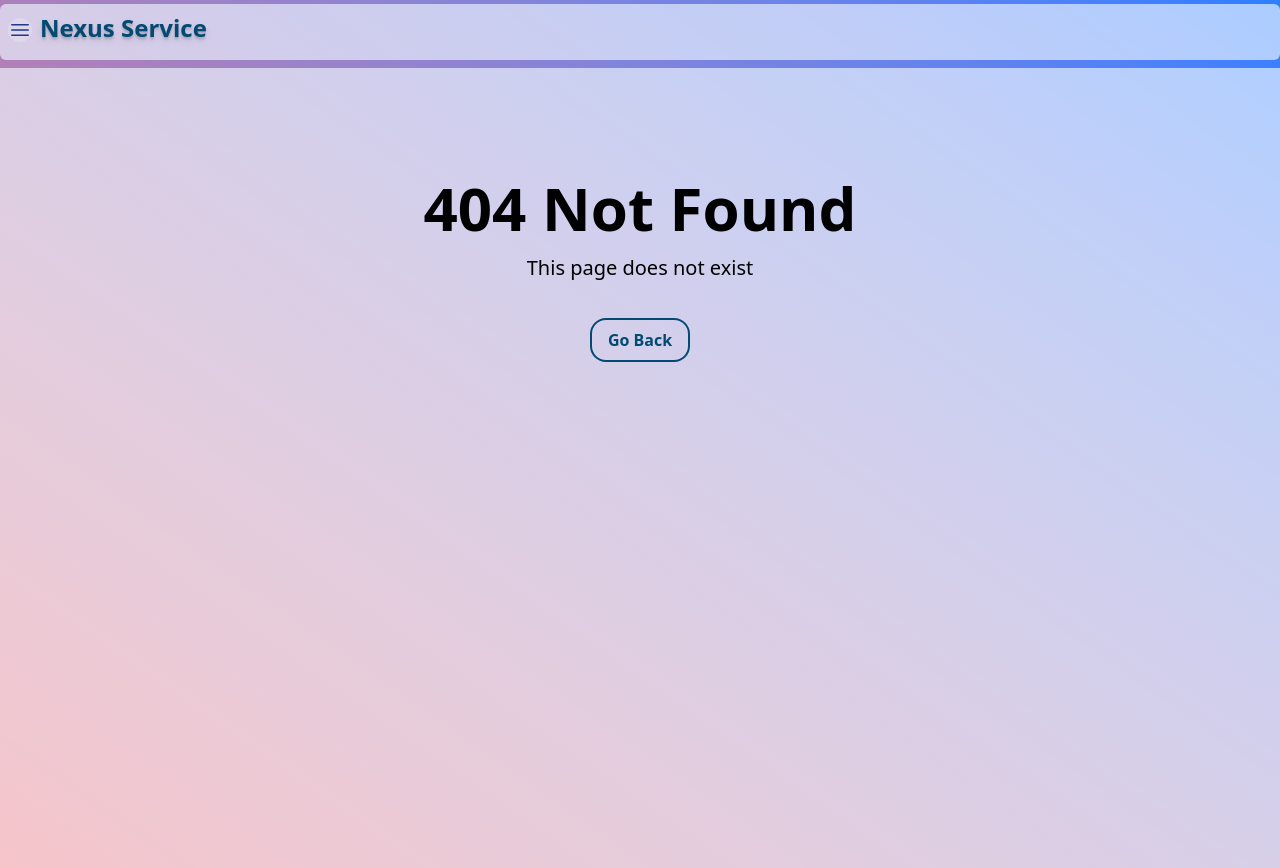
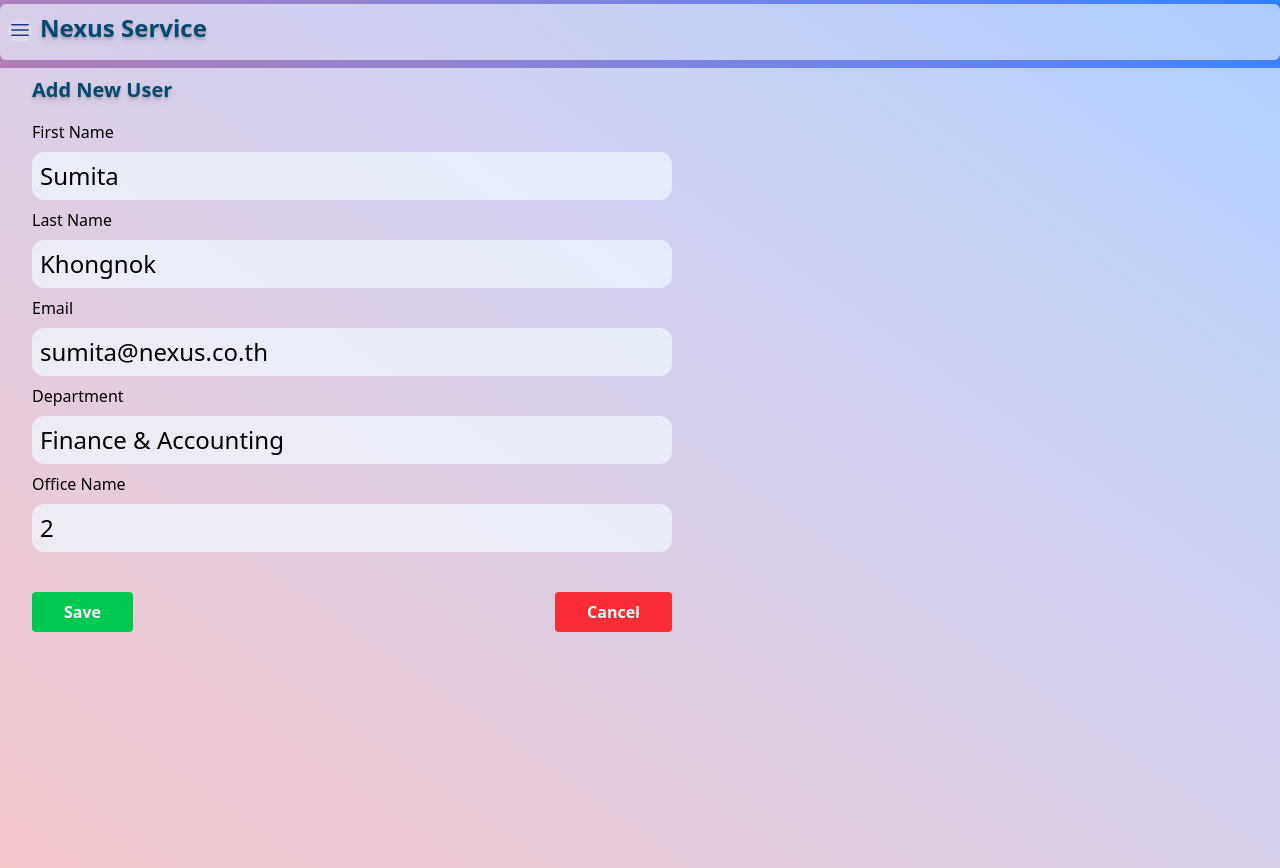
Before and after one commit to deskcodeFun/nexus-app, a Vue app: page /editUser/1 in a window 1280 px wide. Before the commit this address had no page. Built offline with nearby package versions, Linux system fonts and the light colour scheme.

Commit message:
modified:   src/components/users/UserCard.vue   fix router.push(`editUser/${id}`) 	new file:   src/components/users/UserEdit.vue

```diff
--- a/src/components/users/UserAdd.vue
+++ b/src/components/users/UserAdd.vue
@@ -12,21 +12,21 @@
   </header>
 
   <main class="flex flex-col p-2 sm:pl-8">
-    <form class="w-auto sm:max-w-screen-sm flex flex-col gap-4" @submit.prevent="addSubmit">
+    <form class="w-auto sm:max-w-screen-sm flex flex-col gap-2" @submit.prevent="addSubmit">
       <label for="fname">First Name</label>
-      <input type="text" v-model="fname" class="bg-sky-50" />
+      <input type="text" v-model="fname" class="bg-sky-50 text-2xl" />
       <label for="lname">Last Name</label>
-      <input type="text" v-model="lname" class="bg-sky-50" />
+      <input type="text" v-model="lname" class="bg-sky-50 text-2xl" />
       <label for="email">Email</label>
-      <input type="text" v-model="email" class="bg-sky-50" />
+      <input type="text" v-model="email" class="bg-sky-50 text-2xl" />
       <label for="department">Department</label>
-      <input type="text" v-model="department" class="bg-sky-50" />
+      <input type="text" v-model="department" class="bg-sky-50 text-2xl" />
 
       <label for="offie_id">Office Name</label>
-      <input type="number" v-model="office_id" class="bg-sky-50" />
+      <input type="number" v-model="office_id" class="bg-sky-50 text-2xl" />
     </form>
     <button
-      class="bg-green-500 hover:bg-green-600 text-white font-bold py-2 px-8 mt-4 rounded-full w-full sm:w-fit focus:outline-hidden focus:shadow-outline"
+      class="bg-green-500 hover:bg-green-700 text-white font-bold py-2 px-8 mt-8 rounded-sm w-full sm:w-fit focus:outline-hidden focus:shadow-outline"
       type="submit"
       @click="addSubmit"
     >
@@ -58,6 +58,7 @@ const newUser = reactive({
 })
 const addSubmit = () => {
   // console.log(newUser)
+  // TODO: validate data
   staff.push(newUser)
   // console.log('After add user: ', staff)
   router.back()
--- a/src/components/users/UserCard.vue
+++ b/src/components/users/UserCard.vue
@@ -1,6 +1,7 @@
 <template>
   <div
-    class="w-[320px] flex flex-row flex-wrap bg-white/75 border-1 border-gray-400 rounded-xl shadow-xl px-2 py-4 m-2"
+    class="w-[320px] flex flex-row flex-wrap bg-white/75 border-1 border-gray-400 rounded-xl shadow-xl px-2 py-4 m-2 hover:transition-y-1 hover:scale-105"
+    @click="onClick"
   >
     <!-- show data -->
     <table
@@ -9,19 +10,19 @@
       <tbody>
         <tr>
           <th scope="col">User Name</th>
-          <td>{{ staff.fname + ' ' + staff.lname }}</td>
+          <td>{{ props.staff.fname + ' ' + props.staff.lname }}</td>
         </tr>
         <tr>
-          <th scope="col">Eamil</th>
-          <td>{{ staff.email }}</td>
+          <th scope="col">Email</th>
+          <td>{{ props.staff.email }}</td>
         </tr>
         <tr>
           <th scope="col">Department</th>
-          <td>{{ staff.department }}</td>
+          <td>{{ props.staff.department }}</td>
         </tr>
         <tr>
           <th scope="col">Office</th>
-          <td>{{ staff.office_id }}</td>
+          <td>{{ props.staff.office_id }}</td>
         </tr>
       </tbody>
     </table>
@@ -29,5 +30,14 @@
 </template>
 
 <script setup>
-defineProps({ staff: Object })
+import { useRouter } from 'vue-router'
+const props = defineProps({ staff: Object })
+const router = useRouter()
+
+const onClick = () => {
+  console.log('id of card ', props.staff.id)
+  // navigate to /edit/<id>
+  const id = props.staff.id
+  router.push(`editUser/${id}`)
+}
 </script>
--- /dev/null
+++ b/src/components/users/UserEdit.vue
@@ -0,0 +1,88 @@
+<template>
+  <header class="flex flex-row justify-between p-4 sm:pl-8 py-2">
+    <p class="font-semibold text-xl text-sky-900 text-shadow-lg">Add New User</p>
+  </header>
+
+  <main class="w-auto flex flex-col p-2 sm:pl-8">
+    <div class="w-auto sm:max-w-screen-sm flex flex-col gap-2">
+      <label for="fname">First Name</label>
+      <input
+        type="text"
+        v-model="fname"
+        class="bg-sky-50/70 text-2xl p-2 rounded-xl focus:outline-blue-600 focus:shadow-xl focus:scale-101"
+      />
+      <label for="lname">Last Name</label>
+      <input
+        type="text"
+        v-model="lname"
+        class="bg-sky-50/70 text-2xl p-2 rounded-xl focus:outline-blue-600 focus:shadow-xl focus:scale-101"
+      />
+      <label for="email">Email</label>
+      <input
+        type="text"
+        v-model="email"
+        class="bg-sky-50/70 text-2xl p-2 rounded-xl focus:outline-blue-600 focus:shadow-xl focus:scale-101"
+      />
+      <label for="department">Department</label>
+      <input
+        type="text"
+        v-model="department"
+        class="bg-sky-50/70 text-2xl p-2 rounded-xl focus:outline-blue-600 focus:shadow-xl focus:scale-101"
+      />
+
+      <label for="offie_id">Office Name</label>
+      <input
+        type="number"
+        v-model="office_id"
+        class="bg-sky-50/70 text-2xl p-2 rounded-xl focus:outline-blue-600 focus:shadow-xl focus:scale-101"
+      />
+
+      <div class="flex flex-row justify-between">
+        <button
+          class="bg-green-500 hover:bg-green-700 text-white font-bold py-2 px-8 mt-8 rounded-sm w-full sm:w-fit focus:outline-hidden focus:shadow-outline"
+          type="submit"
+          @click="editSubmit"
+        >
+          Save
+        </button>
+        <button
+          class="bg-red-500 hover:bg-red-700 text-white font-bold py-2 px-8 mt-8 rounded-sm w-full sm:w-fit focus:outline-hidden focus:shadow-outline"
+          type="button"
+          @click="router.back()"
+        >
+          Cancel
+        </button>
+      </div>
+    </div>
+  </main>
+</template>
+
+<script setup>
+import { useRoute, useRouter } from 'vue-router'
+import { ref } from 'vue'
+import { mockStaff } from '@/dataMockup/staff'
+
+const route = useRoute()
+const router = useRouter()
+let userId = route.params.id - 1
+
+const fname = ref(mockStaff[`${userId}`].fname)
+const lname = ref(mockStaff[`${userId}`].lname)
+const email = ref(mockStaff[`${userId}`].email)
+const department = ref(mockStaff[`${userId}`].department)
+const office_id = ref(mockStaff[`${userId}`].office_id)
+
+const editSubmit = () => {
+  // TODO: validate data
+  mockStaff[userId].fname = fname.value
+  mockStaff[userId].lname = lname.value
+  mockStaff[userId].email = email.value
+  mockStaff[userId].department = department.value
+  mockStaff[userId].office_id = office_id.value
+  // console.log('After add user: ', staff)
+  router.back()
+}
+
+// console.log(' params', userId)
+// console.log('mockStaff: ', mockStaff[`${userId}`].fname)
+</script>
--- a/src/router/index.js
+++ b/src/router/index.js
@@ -9,6 +9,7 @@ import ServiceView from '@/views/ServiceView.vue'
 import UserAdd from '@/components/users/UserAdd.vue'
 
 import UserView from '@/views/UserView.vue'
+import UserEdit from '@/components/users/UserEdit.vue'
 // import ComputerAdd from '@/components/computer/ComputerAdd.vue'
 // import UserAdd from '@/components/user/userAdd.vue'
 
@@ -45,6 +46,12 @@ const router = createRouter({
 
       component: UserAdd,
     },
+    {
+      path: '/editUser/:id',
+      name: 'edit-user',
+
+      component: UserEdit,
+    },
 
     // {
     //   path: '/computer/:id',
```
